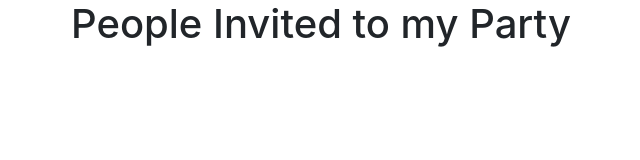
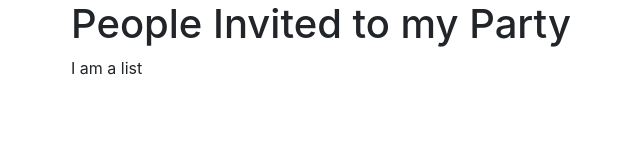
Before and after one commit to kabradshaw1/react-typescript-redux, a React (Create React App) app: page / in a window 1280 px wide. Shown: the top 160 px of the page, without its empty margins (11-651 px from the left). Built offline with nearby package versions, Linux system fonts and the light colour scheme; the HTML template or start-up script is replaced by a standard one.

Commit message:
made list component

```diff
--- a/src/App.tsx
+++ b/src/App.tsx
@@ -3,6 +3,7 @@
 import { Counter } from './features/counter/Counter';
 import './App.css';
 import Container from 'react-bootstrap/Container'
+import List from './components/List';
 
 // Let's say we need to create a function
 // that should divide number `a` by number `b`
@@ -21,24 +22,17 @@
 // export function label(name: string) {
 //   return `${name.toUpperCase()}`
 // }
-
+interface IState {
+  people: {
+    name: string
+    age: number
+    url: string
+    note?: string
+  }[]
+}
 function App() {
 
-  const [people, setPeople] = useState(
-    [
-      {
-        name: 'LeBron James',
-        url: '',
-        age: 36,
-        note: 'Allergeric to staying on the same team'
-      },
-      {
-        name: 'Kobe Bryant',
-        url: '',
-        age: 35
-      }
-    ]
-  );
+  const [people, setPeople] = useState<IState['people']>([]);
 
   people.map(person => {
     person.name
@@ -47,6 +41,7 @@
   return (
     <Container>
       <h1>People Invited to my Party</h1>
+      <List people={people}/>
     </Container>
   );
 }
--- /dev/null
+++ b/src/components/List/index.tsx
@@ -0,0 +1,20 @@
+import React from 'react';
+
+interface IProps {
+  people: {
+    name: string
+    age: number
+    url: string
+    note?: string
+  }[]
+}
+
+const List = (props: IProps) => {
+  return (
+    <div>
+      I am a list
+    </div>
+  )
+}
+
+export default List;
```
